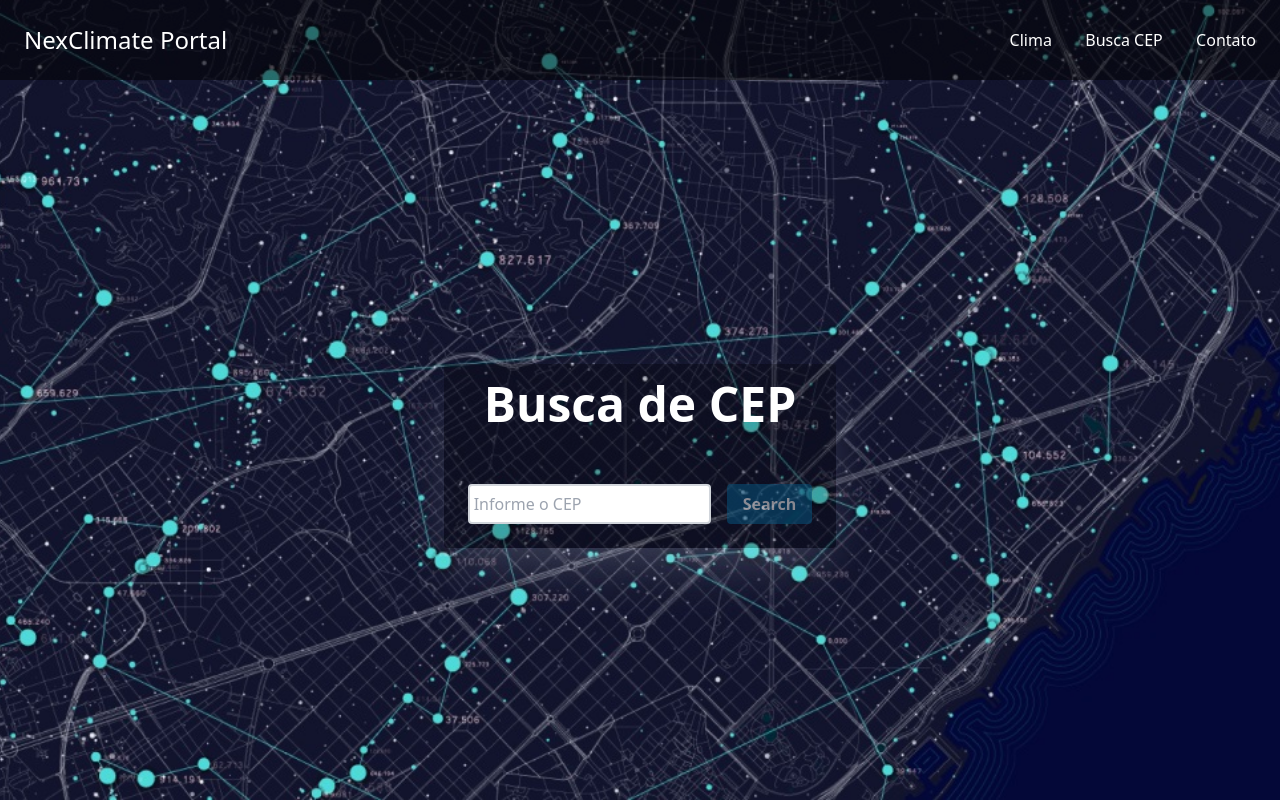
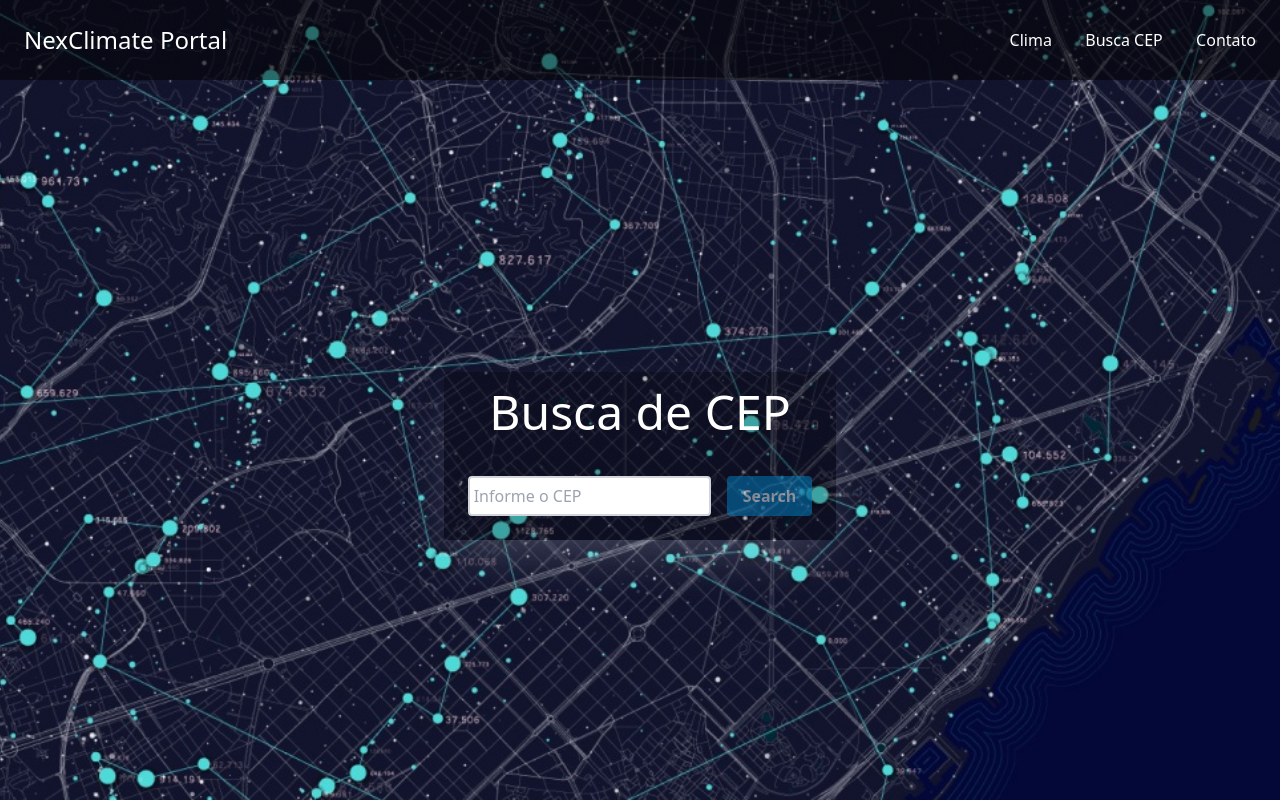
Before and after one commit to brandao-rafael/nexclimate-portal, a Next.js app: page /postalCode in a window 1280 px wide. Built offline with nearby package versions, Linux system fonts and the light colour scheme.

Commit message:
style: for postalcode and cep result

```diff
--- a/src/app/components/cepResultContainer.tsx
+++ b/src/app/components/cepResultContainer.tsx
@@ -4,7 +4,7 @@ import { PostalAddress } from '../interfaces/postalInterfaces'
 const CepResultContainer: React.FC<PostalAddress> = (data) => {
   return (
     <div className="mt-8 w-full">
-      <h1 className="text-white text-center font-bold">Resultados:</h1>
+      <h2 className="text-white text-center font-thin">Resultados:</h2>
       <div className="bg-white rounded-md w-11/12 px-8 py-3 ml-auto mr-auto shadow-2xl shadow-white/25">
         <ul>
           {Object.entries(data).map((data) => {
--- a/src/app/components/textInput.tsx
+++ b/src/app/components/textInput.tsx
@@ -38,7 +38,7 @@ const TextInput: React.FC<TextInputProps> = ({
       />
       <button
         type="button"
-        className="m-2 rounded bg-sky-800 text-white font-bold px-4 py-2 disabled:opacity-50 disabled:cursor-not-allowed"
+        className="m-2 rounded bg-sky-600 text-white font-bold px-4 py-2 disabled:opacity-50 disabled:cursor-not-allowed disabled:animate-none hover:text-sky-600 hover:bg-white hover:shadow-2xl hover:shadow-sky-600 transition-all hover:transition-all hover:animate-bounce"
         // eslint-disable-next-line no-unused-vars
         onClick={() => submit(value)}
         disabled={validation ? value.length !== validationLength : false}
--- a/src/pages/postalCode.tsx
+++ b/src/pages/postalCode.tsx
@@ -52,7 +52,7 @@ const PostalCode: React.FC = () => {
     >
       <Header />
       <div className="mt-28 bg-black/25 p-4 rounded shadow-2xl shadow-slate-300/25">
-        <h1 className="text-white text-center font-bold text-5xl mb-12 ">
+        <h1 className="text-white text-center font-thin text-5xl mb-8 ">
           Busca de CEP
         </h1>
         <TextInput
```
